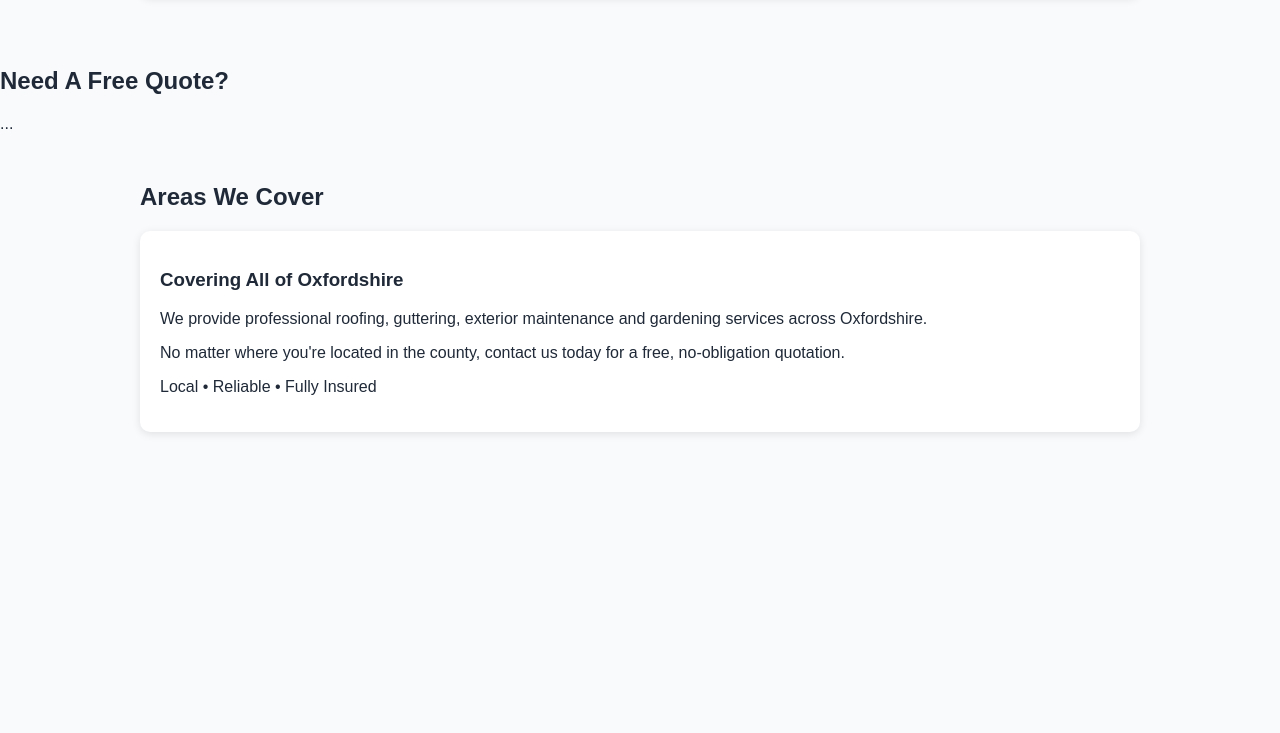
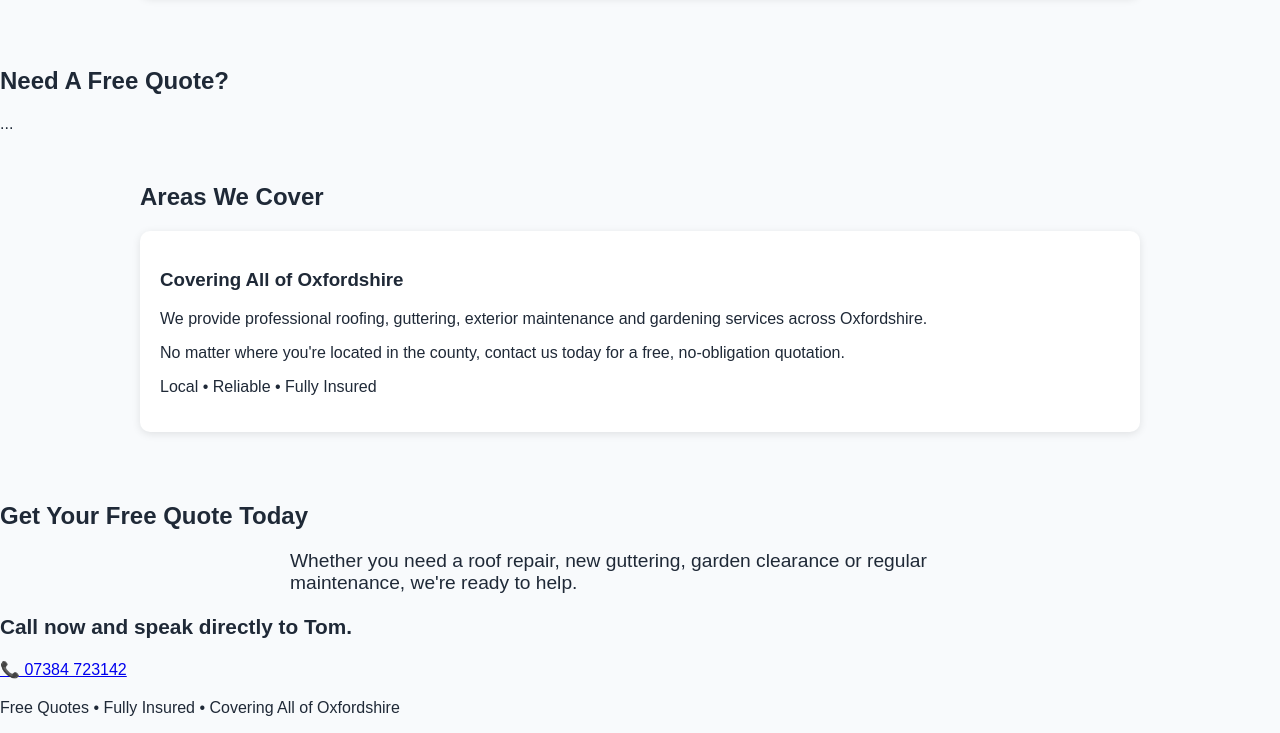
Before and after one commit to TOMS2026/TOMS-LOCAL-HOME-SOLUTIONS, a plain HTML site: page index.html in a window 1280 px wide. Shown: the part 1804-2537 px from the top of the page. Before the commit the page ends 2286 px from the top, so only its background shows below. Drawn offline with Linux system fonts and the light colour scheme.

Commit message:
Add contact section for free quote
Added a contact section with a quote offer and contact details.

```diff
--- a/index.html
+++ b/index.html
@@ -173,5 +173,26 @@ footer{
     </div>
 
 </section>
+  <section id="contact" class="cta">
 
+    <h2>Get Your Free Quote Today</h2>
+
+    <p style="font-size:1.2rem;max-width:700px;margin:20px auto;">
+        Whether you need a roof repair, new guttering, garden clearance
+        or regular maintenance, we're ready to help.
+    </p>
+
+    <p style="font-size:1.3rem;font-weight:bold;">
+        Call now and speak directly to Tom.
+    </p>
+
+    <a href="tel:07384723142" class="btn btn-call">
+        📞 07384 723142
+    </a>
+
+    <p style="margin-top:20px;">
+        Free Quotes • Fully Insured • Covering All of Oxfordshire
+    </p>
+
+</section>
 </html>
```
